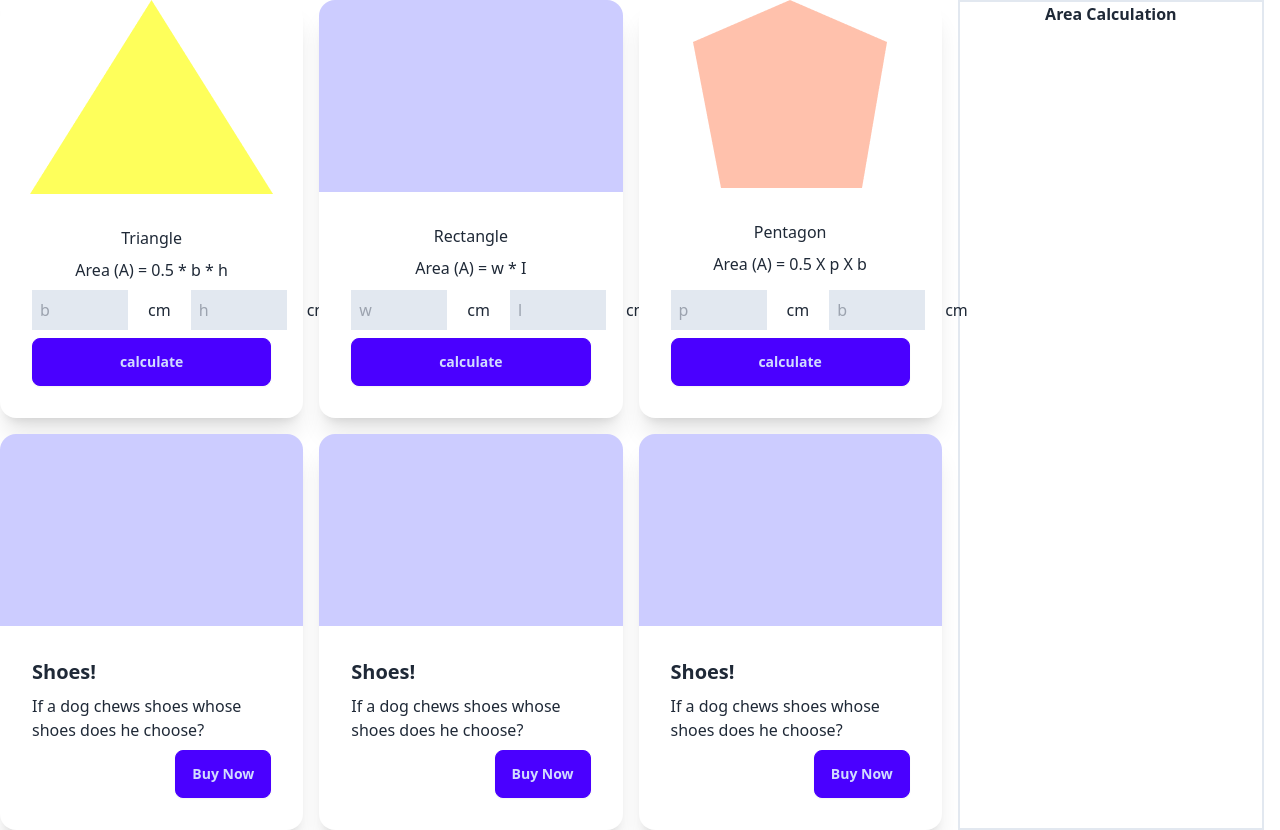
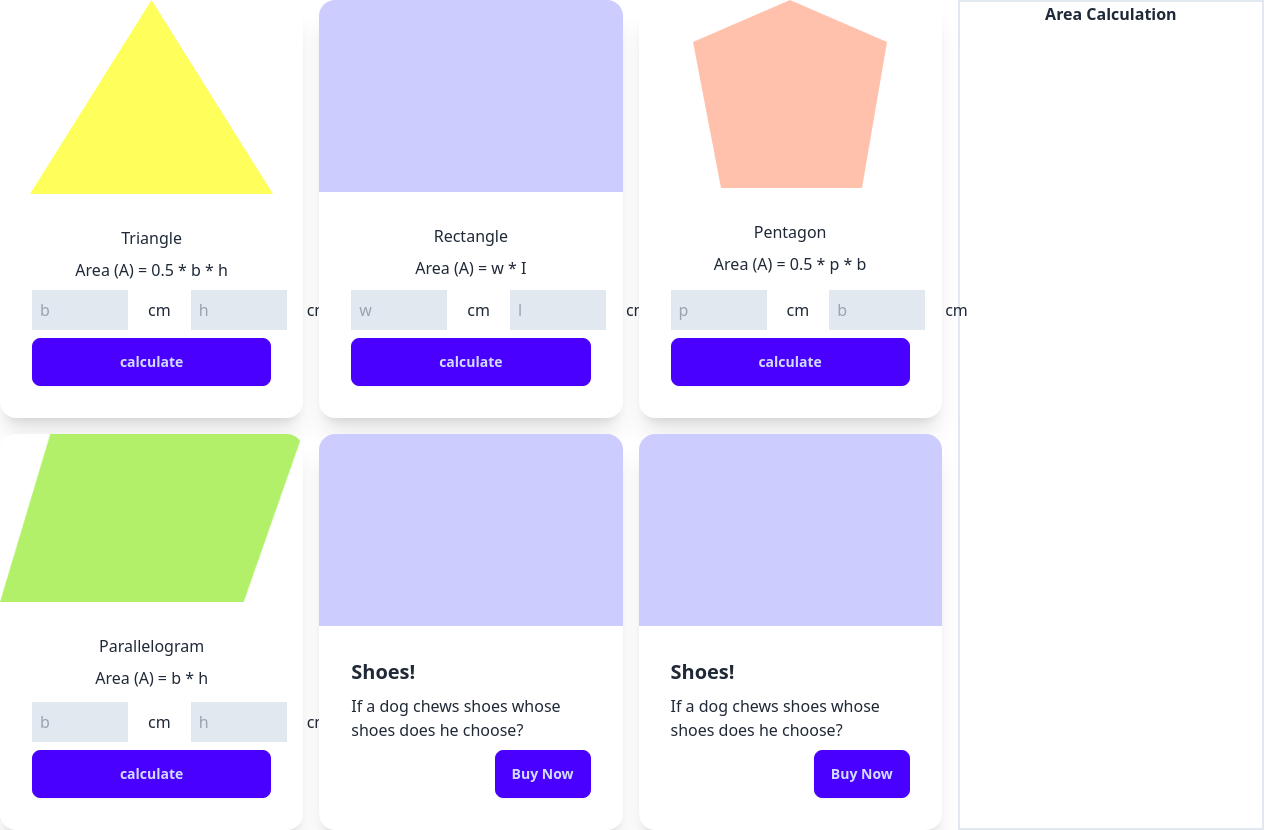
Before and after one commit to azmaeenmahtab/integrate-javascript, a plain HTML site: page index.html in a window 1280 px wide. Drawn offline with nearby package versions, Linux system fonts and the light colour scheme.

Commit message:
checking

```diff
--- a/index.html
+++ b/index.html
@@ -62,8 +62,8 @@
                 <div class="card-body text-center">
                     <h2>Pentagon</h2>
                     <p>Area (A) =
-                        0.5 X p
-                        X b</p>
+                        0.5 * p
+                        * b</p>
                     <div class="flex gap-5 items-center">
                         <input type="number" id="input-pentagon-p" placeholder="p" class="bg-slate-200 w-24 p-2">
                         <span>cm</span>
@@ -75,15 +75,22 @@
                     </div>
                 </div>
             </div>
+            <!-- Parallelogram -->
             <div class="card bg-base-100  shadow-xl max-w-96">
                 <figure>
-                    <img src="images/rectangle.png" alt="Shoes" />
+                    <img src="images/parallelogram.png" alt="Shoes" />
                 </figure>
-                <div class="card-body">
-                    <h2 class="card-title">Shoes!</h2>
-                    <p>If a dog chews shoes whose shoes does he choose?</p>
-                    <div class="card-actions justify-end">
-                        <button class="btn btn-primary">Buy Now</button>
+                <div class="card-body text-center">
+                    <h2>Parallelogram</h2>
+                    <p>Area (A) = b * h</p>
+                    <div class="flex gap-5 items-center">
+                        <input type="number" id="input-parallelogram-b" placeholder="b" class="bg-slate-200 w-24 p-2">
+                        <span>cm</span>
+                        <input type="number" id="input-parallelogram-h" placeholder="h" class="bg-slate-200 w-24 p-2">
+                        <span>cm</span>
+                    </div>
+                    <div class="card-actions ">
+                        <button class="btn btn-primary w-full" onclick="areaParallelogram()">calculate</button>
                     </div>
                 </div>
             </div>
@@ -117,11 +124,13 @@
             <h1 id="display-area-triangle"></h1>
             <h1 id="display-area-rectangle"></h1>
             <h1 id="display-area-pentagon"></h1>
+            <h1 id="display-area-parallelogram"></h1>
         </div>
     </div>
     <script src="scripts/triangle.js"></script>
     <script src="scripts/rectangle.js"></script>
     <script src="scripts/pentagon.js"></script>
+    <script src="scripts/parallelogram.js"></script>
 </body>
 
 
--- /dev/null
+++ b/scripts/parallelogram.js
@@ -0,0 +1,11 @@
+function areaParallelogram() {
+
+    let para_b = getInput('input-para-b')
+
+
+    let para_h = getInput('input-para-h')
+
+
+    let area = .5 * para_b * para_h;
+    displayArea('display-area-parallelogram', area)
+}
--- a/scripts/pentagon.js
+++ b/scripts/pentagon.js
@@ -18,5 +18,5 @@ function getInput(elementId) {
 }
 
 function displayArea(elementId, area) {
-    document.getElementById(elementId).innerText = 'Area is = ' + area + ' cm²';
+    document.getElementById(elementId).innerText = 'Area of pentagon is = ' + area + ' cm²';
 }
```
